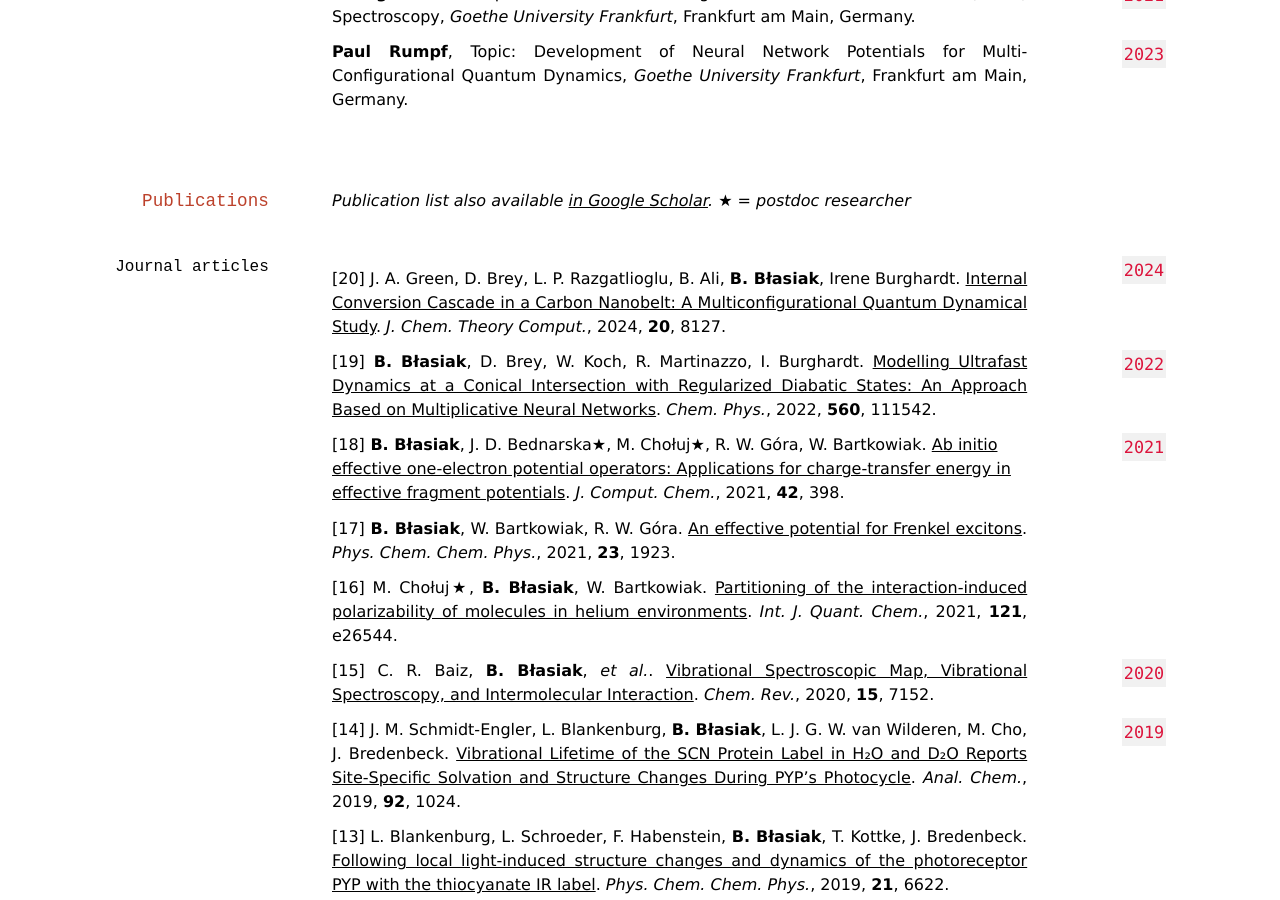
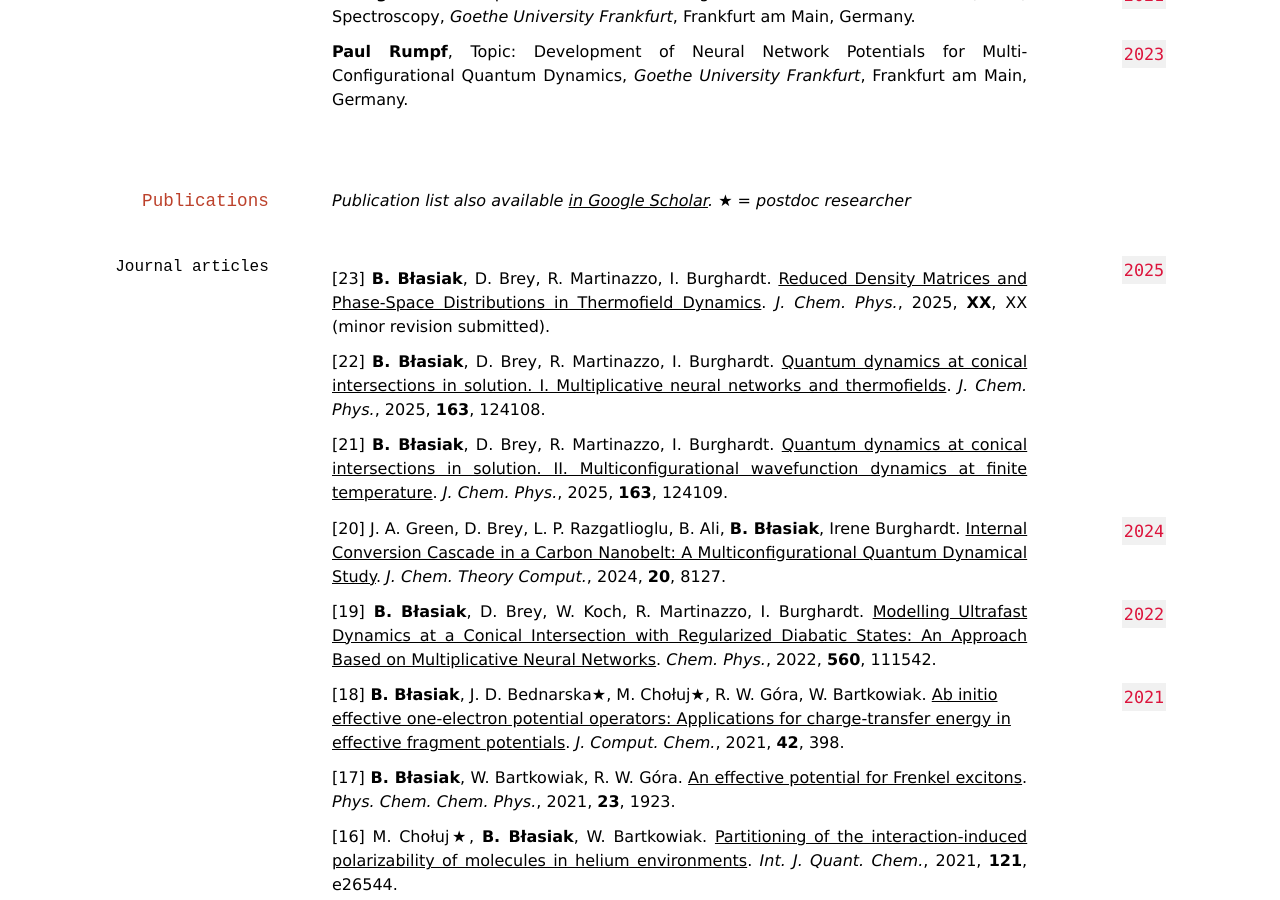
Before and after one commit to globulion/globulion.github.io, a Jekyll site: the page built from cv.md, in a window 1280 px wide and 900 px high, scrolled down 3110 px. Built offline with Jekyll 4.4.1, drawn with Linux system fonts in a browser that asks for light colours; nearby versions of some CDN libraries; a style sheet for code colours, icons or effects is not loaded.

Commit message:
Added recent papers and revised Mission

```diff
--- a/cv.md
+++ b/cv.md
@@ -274,6 +274,23 @@
 
 <h3 id="journal-articles">Journal articles</h3>
 
+<p align="justify"><code class="language-plaintext highlighter-rouge">2025</code>
+
+<p align="justify">[23] <strong>B. Błasiak</strong>, D. Brey, R. Martinazzo, I. Burghardt.
+<cite><a target="_blank" rel="noopener noreferrer" href="https://arxiv.org/abs/2505.21302">Reduced Density Matrices and Phase-Space Distributions in Thermofield Dynamics</a></cite>.
+<em>J. Chem. Phys.</em>, 2025, <strong>XX</strong>, XX (minor revision submitted).</p>
+
+<p align="justify">[22] <strong>B. Błasiak</strong>, D. Brey, R. Martinazzo, I. Burghardt.
+<cite><a target="_blank" rel="noopener noreferrer" href="https://doi.org/10.1063/5.0284503">Quantum dynamics at conical intersections in solution. I. Multiplicative neural networks and thermofields</a></cite>.
+<em>J. Chem. Phys.</em>, 2025, <strong>163</strong>, 124108.</p>
+
+<p align="justify">[21] <strong>B. Błasiak</strong>, D. Brey, R. Martinazzo, I. Burghardt.
+<cite><a target="_blank" rel="noopener noreferrer" href="https://doi.org/10.1063/5.0284504">Quantum dynamics at conical intersections in solution. II. Multiconfigurational wavefunction dynamics at finite temperature</a></cite>.
+<em>J. Chem. Phys.</em>, 2025, <strong>163</strong>, 124109.</p>
+
+
+
+
 <p align="justify"><code class="language-plaintext highlighter-rouge">2024</code>
 
 <p align="justify">[20] J. A. Green, D. Brey, L. P. Razgatlioglu, B. Ali, <strong> B. Błasiak</strong>, Irene Burghardt.
```
Also changed, not shown: about.md (+8 -6 lines), publications.md (+17 -0 lines).
